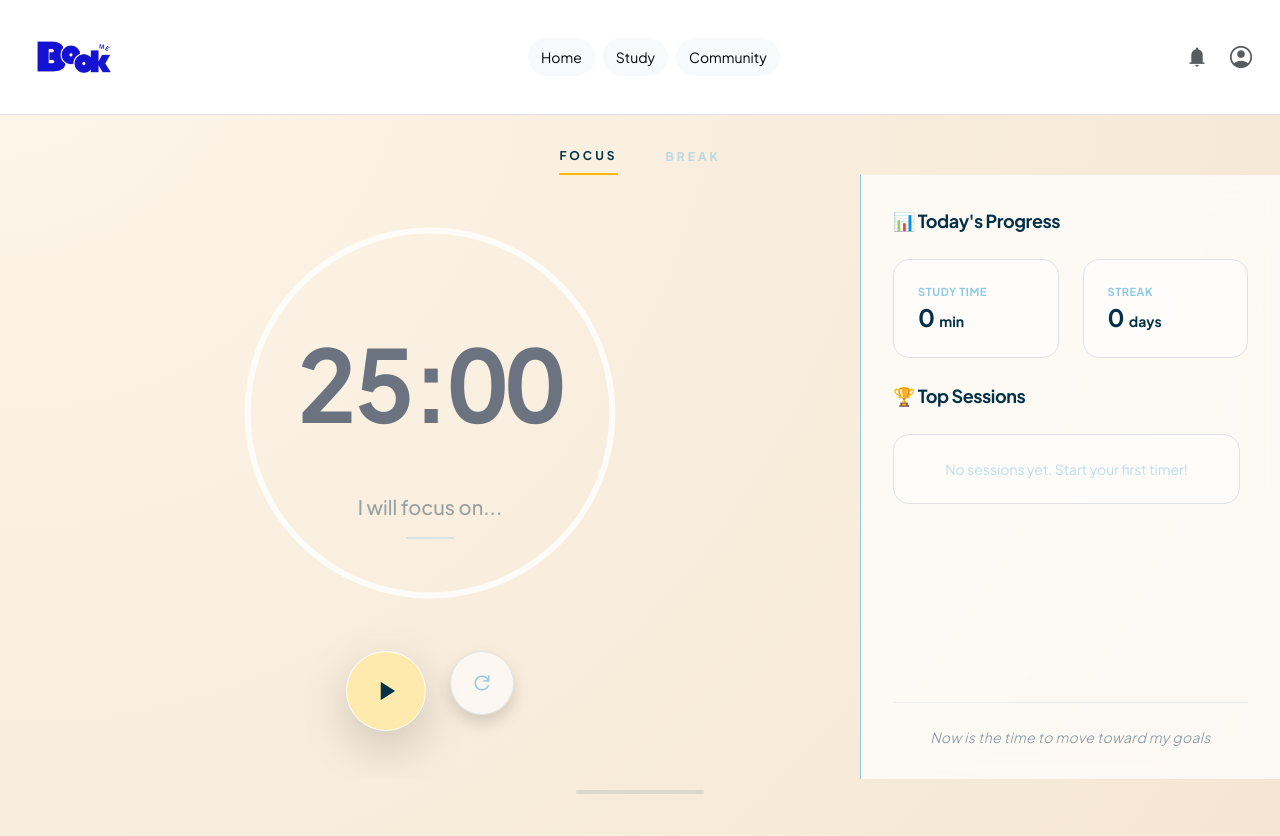
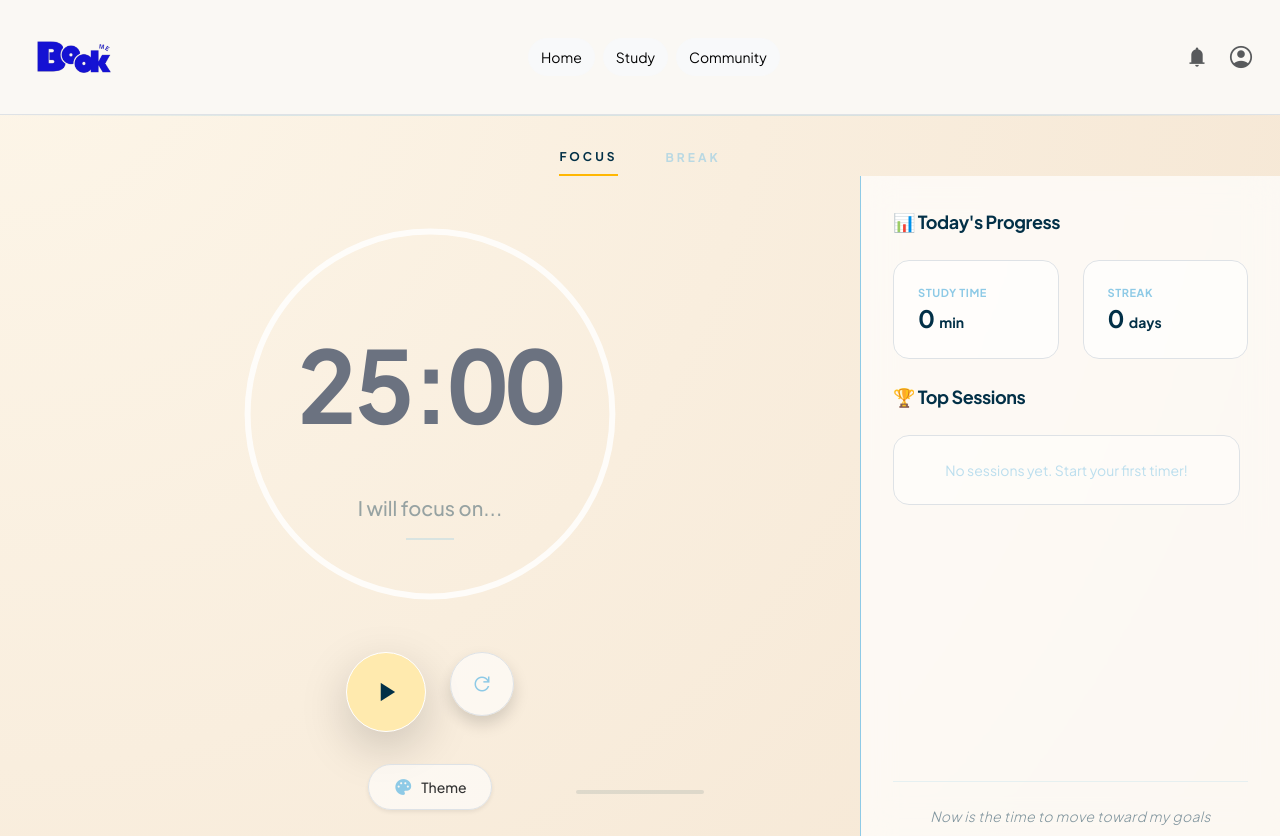
Before and after one commit to sea5000/FWPA, a Flask app: template templates/timer.html in a window 1280 px wide. Before the commit the page ends 794 px from the top, so only its background shows below. Run offline with Flask 3, Linux system fonts and the light colour scheme; the template is opened without the code that fills it, so the values that code supplies are empty; parts of the project's set-up code (start-up, migrations or seed data) failed here and were passed over; some libraries are stand-ins or nearby versions.

Commit message:
Add theme selector and functionality to switch between background themes

```diff
--- a/templates/timer.html
+++ b/templates/timer.html
@@ -45,6 +45,34 @@
     .soft-bg {
       background: radial-gradient(circle at top left, #fdf6e9, #f5e6d3);
     }
+    .theme-beige {
+      background: radial-gradient(circle at top left, #fdf6e9, #f5e6d3);
+    }
+    .theme-blue {
+      background: linear-gradient(135deg, #e0f4ff 0%, #b3e0ff 100%);
+    }
+    .theme-yellow {
+      background: linear-gradient(135deg, #fff9e6 0%, #ffe9b3 100%);
+    }
+    .theme-white {
+      background: #ffffff;
+    }
+    .theme-grey {
+      background: linear-gradient(135deg, #f5f5f5 0%, #e0e0e0 100%);
+    }
+    .theme-black {
+      background: linear-gradient(135deg, #2c2c2c 0%, #1a1a1a 100%);
+    }
+    .theme-black .text-bookme-charcoal,
+    .theme-black .text-bookme-deep-blue {
+      color: #ffffff !important;
+    }
+    .theme-black .glass-panel {
+      background: rgba(50, 50, 50, 0.7);
+    }
+    .theme-black input::placeholder {
+      color: rgba(255, 255, 255, 0.5) !important;
+    }
     .glass-panel {
       background: var(--soft-white);
       backdrop-filter: blur(16px);
@@ -62,7 +90,7 @@
 
 <body class="antialiased text-bookme-charcoal soft-bg" style="overflow-x: hidden;">
   <!-- Header -->
-  <header class="w-100 bg-white border-bottom site-header">
+  <header class="w-100 border-bottom site-header" style="background-color: #faf8f4;">
     <div class="container d-flex align-items-center justify-content-between py-3">
       <a class="col-1 d-flex align-items-center justify-content-center py-3 text-decoration-none" href="{{ url_for('home.index') }}">
         <img src="{{ url_for('static', filename='logo.png') }}" alt="Bookme Logo" class="header-logo-static">
@@ -95,6 +123,7 @@
       </div>
     </div>
   </header>
+  <div style="height: 1px; background: linear-gradient(to right, transparent, rgba(142, 202, 230, 0.3) 20%, rgba(142, 202, 230, 0.3) 80%, transparent);"></div>
 
   <div class="relative" style="height: calc(100vh - 80px);">
     <!-- Main Content -->
@@ -139,6 +168,25 @@
             <button id="reset" class="size-16 rounded-full bg-white/60 flex items-center justify-center hover:bg-white transition-all border border-bookme-blue/20 shadow">
               <span class="material-symbols-outlined text-bookme-blue text-2xl">refresh</span>
             </button>
+          </div>
+
+          <!-- Theme Selector -->
+          <div class="mt-8 flex justify-center">
+            <div class="dropdown">
+              <button class="flex items-center gap-2 px-4 py-2 rounded-full bg-white/60 border border-bookme-blue/20 hover:bg-white transition-all shadow-sm" data-bs-toggle="dropdown" aria-expanded="false">
+                <span class="material-symbols-outlined text-bookme-blue text-xl">palette</span>
+                <span class="text-sm font-medium text-bookme-charcoal">Theme</span>
+              </button>
+              <ul class="dropdown-menu">
+                <li><h6 class="dropdown-header">Background Theme</h6></li>
+                <li><a class="dropdown-item" href="#" onclick="changeTheme('beige'); return false;">☁️ Light Beige</a></li>
+                <li><a class="dropdown-item" href="#" onclick="changeTheme('blue'); return false;">💙 Light Blue</a></li>
+                <li><a class="dropdown-item" href="#" onclick="changeTheme('yellow'); return false;">☀️ Light Yellow</a></li>
+                <li><a class="dropdown-item" href="#" onclick="changeTheme('white'); return false;">⚪ White</a></li>
+                <li><a class="dropdown-item" href="#" onclick="changeTheme('grey'); return false;">🌫️ Grey</a></li>
+                <li><a class="dropdown-item" href="#" onclick="changeTheme('black'); return false;">🌙 Black</a></li>
+              </ul>
+            </div>
           </div>
         </section>
 
@@ -200,6 +248,32 @@
   <div class="fixed bottom-1.5 left-1/2 -translate-x-1/2 w-32 h-1 bg-bookme-deep-blue/10 rounded-full z-30"></div>
 
   <script>
+    // THEME SWITCHING
+    function changeTheme(theme) {
+      const body = document.body;
+      const themeClasses = ['theme-beige', 'theme-blue', 'theme-yellow', 'theme-white', 'theme-grey', 'theme-black'];
+
+      // Remove all theme classes
+      themeClasses.forEach(cls => body.classList.remove(cls));
+
+      // Add selected theme
+      body.classList.add(`theme-${theme}`);
+
+      // Save to localStorage
+      localStorage.setItem('timerTheme', theme);
+    }
+
+    // Load saved theme on page load
+    function loadSavedTheme() {
+      const savedTheme = localStorage.getItem('timerTheme');
+      if (savedTheme) {
+        changeTheme(savedTheme);
+      }
+    }
+
+    // Initialize theme on page load
+    loadSavedTheme();
+
     // TIMER LOGIC
     let timer = null;
     let running = false;
```
